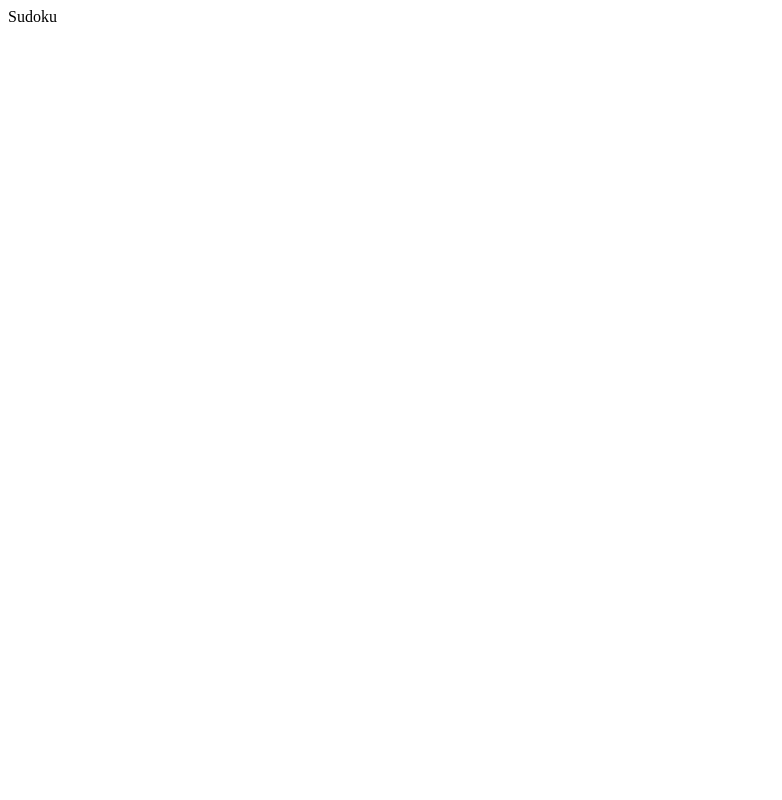
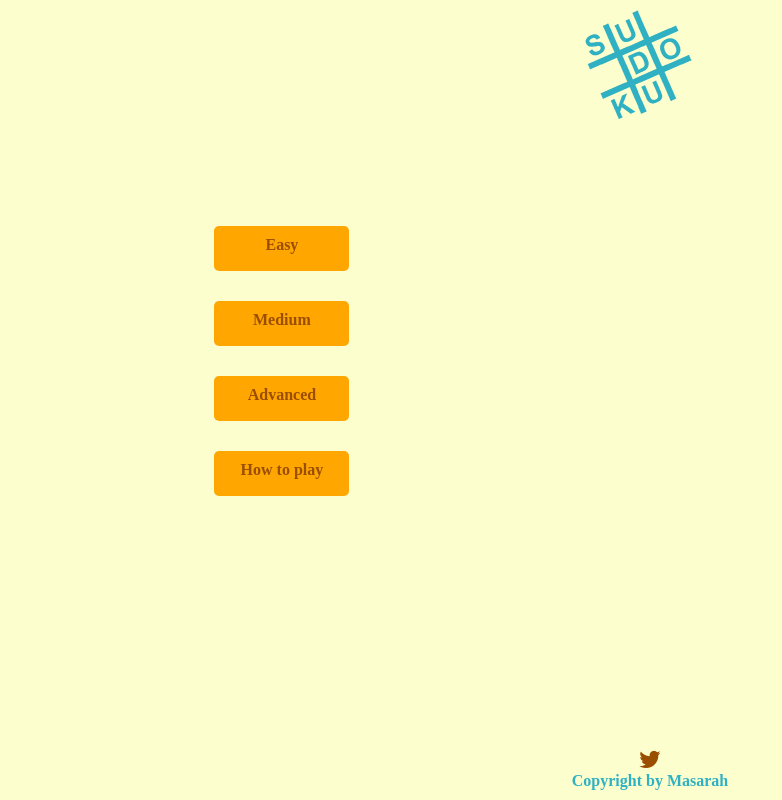
Before and after one commit to Masarsah/Project1-Sudoku, a plain HTML site: page index.html in a window 1280 px wide. Shown: the whole page, without its empty margins (0-782 px from the left). Drawn offline with Linux system fonts and the light colour scheme.

Commit message:
Creat the game

```diff
--- a/index.html
+++ b/index.html
@@ -5,13 +5,41 @@
     <meta charset="UTF-8">
     <meta name="viewport" content="width=device-width, initial-scale=1.0">
     <meta http-equiv="X-UA-Compatible" content="ie=edge">
+    <link rel="stylesheet" href="style.css">
+    <link rel="stylesheet" href="https://cdnjs.cloudflare.com/ajax/libs/font-awesome/4.7.0/css/font-awesome.min.css">
+
     <title>play sudoku </title>
 </head>
 
 <body>
-    <header>
-        <div class="title">Sudoku </div>
+    <header id="header">
+        <div class="logo"></div>
     </header>
+
+    <div id="container">
+        <div id="main"></div>
+        <div id="sidebarL">
+                <ul>
+                        <li><a href="index.html" class="button">Easy</a></li>
+                        <li><a href="#" class="button">Medium</a></li>
+                        <li><a href="#" class="button">Advanced</a></li>
+                    <li><a href="howto.html" class="button">How to play </a></li>
+                </ul>
+        </div>
+        <div id="sidebarR"></div>
+    </div>
+
+
+
+    <footer>
+        <a href="#" target="_blank" class="fa fa-twitter" style="font-size:24px;">
+
+        </a>
+        <a href="#" target="_blank">
+
+        </a>
+        <div>Copyright by Masarah </div>
+    </footer>
 
 
 </body>
--- a/style.css
+++ b/style.css
@@ -0,0 +1,91 @@
+body{
+    background-color: #fcffcd;
+    align-content: center;
+    text-align: center;
+
+}
+
+/* main layout desgin */
+
+#header{
+    height: 50%;
+    border-bottom:10px;
+}
+
+#container{
+    width:80%;
+    margin: auto;
+    padding: 5%;
+
+}
+
+#main {
+
+}
+
+#sidebarL{
+    width: fit-content;
+    height: fit-content;
+      float: left;
+      padding: 10px
+}
+
+#sidebarR{
+    width: fit-content;
+    height: fit-content;
+      float: right;
+      padding: 10px
+}
+footer {
+    position: fixed;
+    left: 0;
+    bottom: 0;
+    width: 100%;
+    color: #30b1c3;
+    text-align: center;
+    font-weight: bold;
+    padding: 10px;
+
+  }
+
+
+
+.logo {
+background-image: url('images/sudokulogo.png');
+width: 118px;
+height: 111px;
+display: inline-block;
+}
+
+.button {
+    display: block;
+    width: 115px;
+    height: 25px;
+    background: #ffa700;
+    padding: 10px;
+    text-align: center;
+    border-radius: 5px;
+    color: #9a4e00;
+    font-weight: bold;
+    margin: 30px ;
+}
+
+.button:hover{
+    background: #ffd26e;
+}
+
+li {
+    color:white;
+    text-decoration: none;
+    list-style:none;
+    padding:0;
+    margin:0;
+}
+ a {
+    text-decoration: none;
+}
+
+.fa {
+    color: #9a4e00;
+    font-size: 60px;
+}
```
Also changed, not shown: aboutme.html (+17 -0 lines), howto.html (+17 -0 lines), landing.html (+1 -1 lines), images/flowchart.png, images/sudokulogo.png (added), 1 other file.
